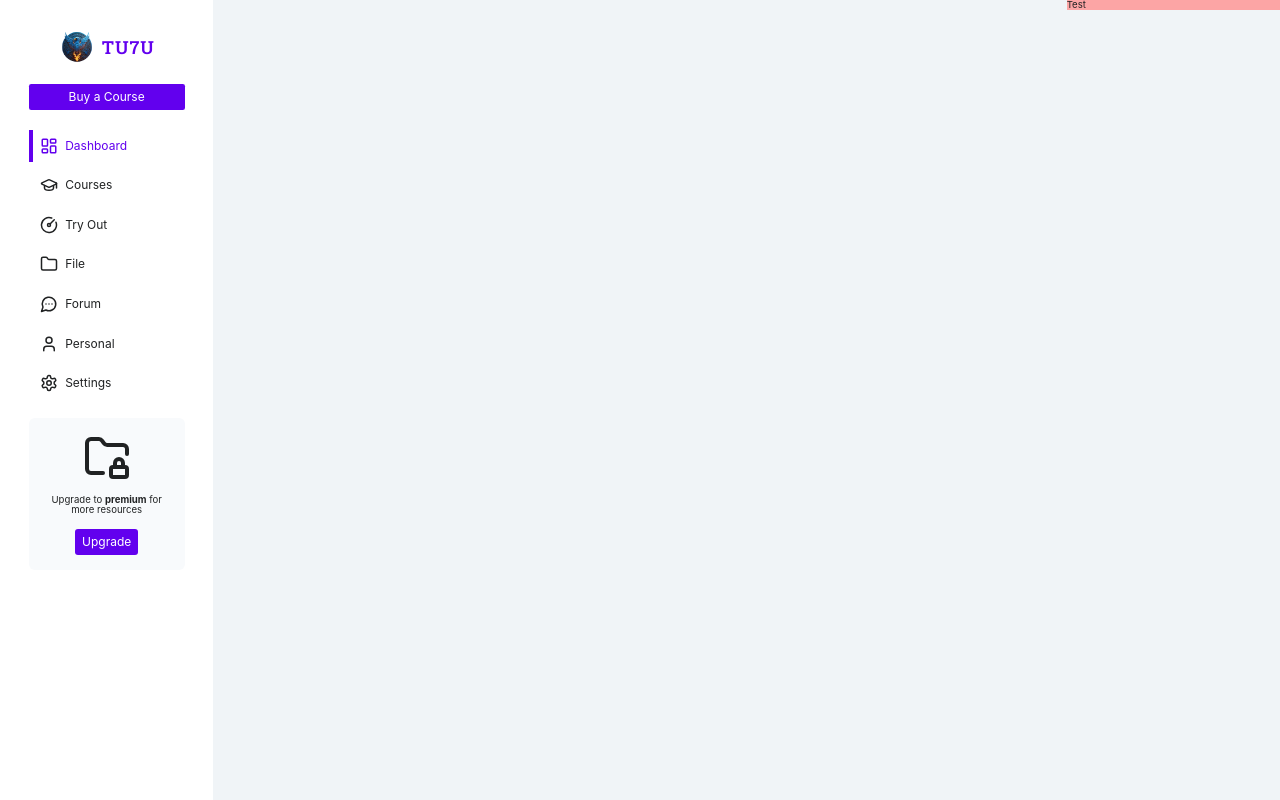
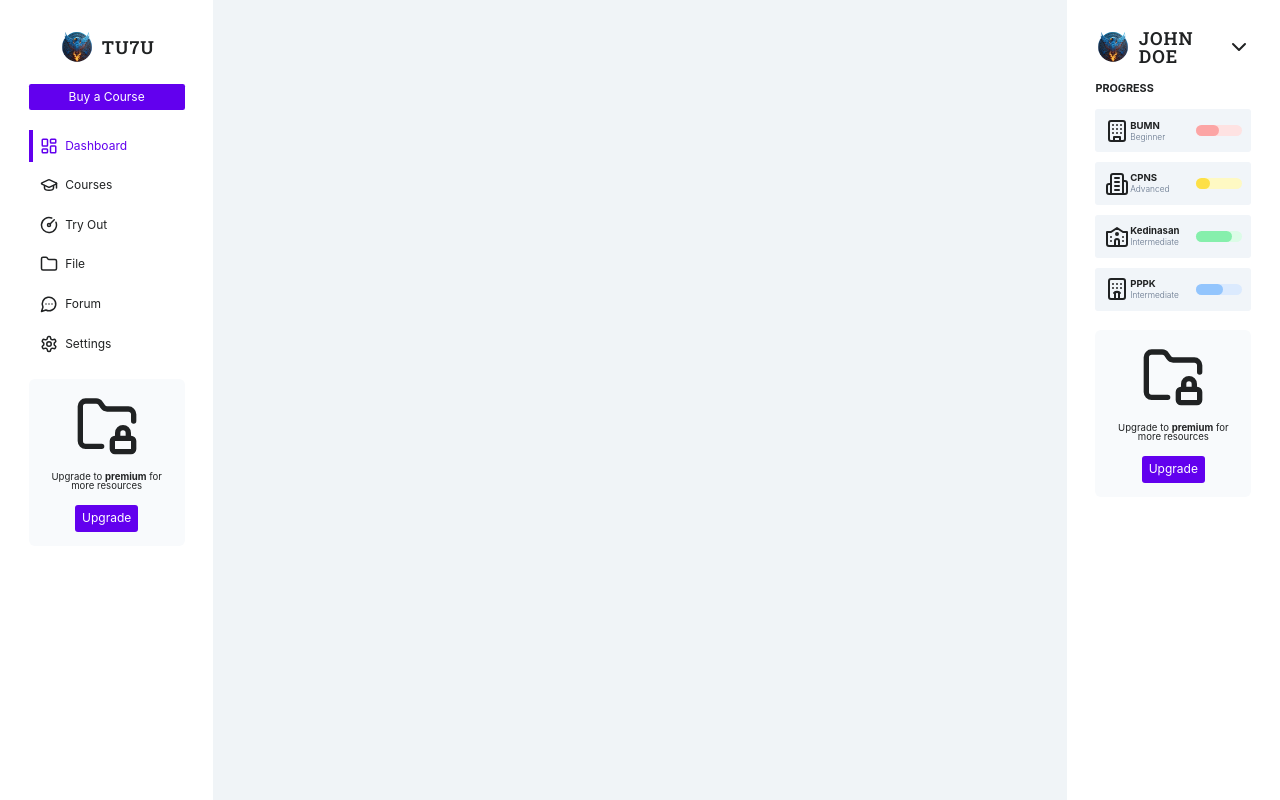
Before and after one commit to rfnasution01/Tutor-Maju, a React (Vite) app: page /app in a window 1280 px wide. Built offline with nearby package versions, Linux system fonts and the light colour scheme; a small style sheet from the web is missing.

Commit message:
feat: slicing app layout aside progress

```diff
--- /dev/null
+++ b/src/components/ProgressBar.tsx
@@ -0,0 +1,20 @@
+export function ProgressBar({
+  primaryColor = 'bg-slate-400',
+  secondaryColor = 'bg-slate-300',
+  percent = 90,
+  classes,
+}: {
+  primaryColor?: string
+  secondaryColor?: string
+  percent?: number
+  classes?: string
+}) {
+  return (
+    <div className={`${classes} rounded-full ${secondaryColor}`}>
+      <div
+        className={`h-full rounded-full ${primaryColor}`}
+        style={{ width: `${percent}%` }}
+      />
+    </div>
+  )
+}
--- a/src/features/aside-app/aside-navigation.tsx
+++ b/src/features/aside-app/aside-navigation.tsx
@@ -6,11 +6,7 @@ import { UpgradePlan } from './upgrade-plan'
 export function AsideNavigationApp() {
   return (
     <div className="scrollbar flex h-full flex-col gap-y-32 overflow-y-scroll bg-white p-48">
-      <HeaderWithLogo
-        title="Tu7u"
-        logo="/img/logo.png"
-        classes="text-primary"
-      />
+      <HeaderWithLogo title="Tu7u" logo="/img/logo.png" classes="text-black" />
       <Button
         child="Buy a Course"
         variant="solid"
--- a/src/features/aside-app/aside-progress.tsx
+++ b/src/features/aside-app/aside-progress.tsx
@@ -1,3 +1,24 @@
-export function AsideProgressApp(){
-    return <div className="bg-red-300">Test</div>
+import { HeaderWithLogo } from '@/components/HeaderLogo'
+import { UpgradePlan } from './upgrade-plan'
+import { ChevronDown } from 'lucide-react'
+import { MappingProgress } from './mapping-progress'
+
+export function AsideProgressApp() {
+  return (
+    <div className="scrollbar flex h-full flex-col gap-y-32 overflow-y-scroll bg-white p-48">
+      <HeaderWithLogo
+        title="John Doe"
+        logo="/img/logo.png"
+        classes="text-black text-[2rem]"
+        addFunc={
+          <span className="hover: cursor-pointer">
+            <ChevronDown />
+          </span>
+        }
+      />
+
+      <MappingProgress />
+      <UpgradePlan />
+    </div>
+  )
 }
--- a/src/features/aside-app/index.ts
+++ b/src/features/aside-app/index.ts
@@ -2,3 +2,4 @@ export * from './aside-navigation'
 export * from './aside-progress'
 export * from './mapping-nav'
 export * from './upgrade-plan'
+export * from './aside-progress'
--- /dev/null
+++ b/src/features/aside-app/mapping-progress.tsx
@@ -0,0 +1,48 @@
+import { ProgressBar } from '@/components/ProgressBar'
+import { DataProgress } from '@/libs/consts/dummy/data-progress'
+
+export function MappingProgress() {
+  return (
+    <div className="flex flex-col gap-y-24">
+      <span className="text-[1.8rem] font-bold uppercase">Progress</span>
+      <div className="flex flex-col gap-y-16">
+        {DataProgress.map((item, idx) => (
+          <div
+            className="flex items-center gap-x-4 rounded-lg bg-slate-100 p-16"
+            key={idx}
+          >
+            <span className="w-2/12 text-center">{item?.icon}</span>
+            <div className="flex flex-1 flex-col gap-y-4">
+              <h5 className="font-bold">{item?.title}</h5>
+              <h6 className="text-[1.4rem] font-light text-slate-500">
+                {item?.desc}
+              </h6>
+            </div>
+            <ProgressBar
+              classes="h-[1.8rem] w-4/12"
+              primaryColor={
+                idx === 0
+                  ? 'bg-red-300'
+                  : idx === 1
+                    ? 'bg-yellow-300'
+                    : idx === 2
+                      ? 'bg-green-300'
+                      : 'bg-blue-300'
+              }
+              secondaryColor={
+                idx === 0
+                  ? 'bg-red-100'
+                  : idx === 1
+                    ? 'bg-yellow-100'
+                    : idx === 2
+                      ? 'bg-green-100'
+                      : 'bg-blue-100'
+              }
+              percent={item?.progress}
+            />
+          </div>
+        ))}
+      </div>
+    </div>
+  )
+}
--- a/src/features/aside-app/upgrade-plan.tsx
+++ b/src/features/aside-app/upgrade-plan.tsx
@@ -5,7 +5,7 @@ export function UpgradePlan() {
   return (
     <div className="flex flex-col items-center gap-y-24 rounded-2xl bg-slate-50 p-24">
       <span>
-        <FolderLock size={48} />
+        <FolderLock size={64} />
       </span>
       <p className="text-center">
         Upgrade to <span className="font-bold">premium</span> for more resources
--- a/src/libs/consts/dummy/data-navigation.tsx
+++ b/src/libs/consts/dummy/data-navigation.tsx
@@ -5,7 +5,6 @@ import {
   LayoutDashboard,
   MessageCircleMore,
   Settings,
-  User,
 } from 'lucide-react'
 
 export const DataNavigation = [
@@ -29,10 +28,7 @@ export const DataNavigation = [
     title: 'Forum',
     icon: <MessageCircleMore size={18} />,
   },
-  {
-    title: 'Personal',
-    icon: <User size={18} />,
-  },
+
   {
     title: 'Settings',
     icon: <Settings size={18} />,
--- /dev/null
+++ b/src/libs/consts/dummy/data-progress.tsx
@@ -0,0 +1,28 @@
+import { Building, Building2, Hotel, University } from 'lucide-react'
+
+export const DataProgress = [
+  {
+    title: 'BUMN',
+    desc: 'Beginner',
+    progress: 50,
+    icon: <Building />,
+  },
+  {
+    title: 'CPNS',
+    desc: 'Advanced',
+    progress: 30,
+    icon: <Building2 />,
+  },
+  {
+    title: 'Kedinasan',
+    desc: 'Intermediate',
+    progress: 80,
+    icon: <University />,
+  },
+  {
+    title: 'PPPK',
+    desc: 'Intermediate',
+    progress: 60,
+    icon: <Hotel />,
+  },
+]
```
